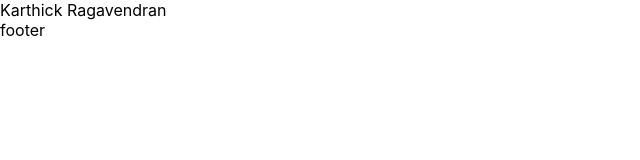
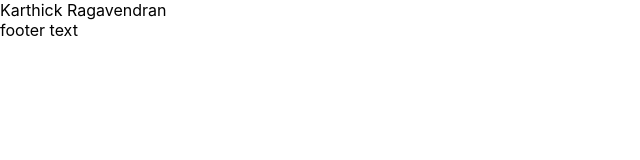
Before and after one commit to karthickthankyou/iamkarthick-dev, a Next.js app: page / in a window 1280 px wide. Shown: the top 160 px of the page, without its empty margins (0-640 px from the left). Built offline with nearby package versions, Linux system fonts and the light colour scheme.

Commit message:
updated footer to trigger deployment

```diff
--- a/pages/index.tsx
+++ b/pages/index.tsx
@@ -13,7 +13,7 @@ const Home: NextPage = () => {
         <link rel='icon' href='/favicon.ico' />
       </Head>
       <main>Karthick Ragavendran</main>
-      <footer>footer</footer>
+      <footer>footer text</footer>
     </div>
   )
 }
```
